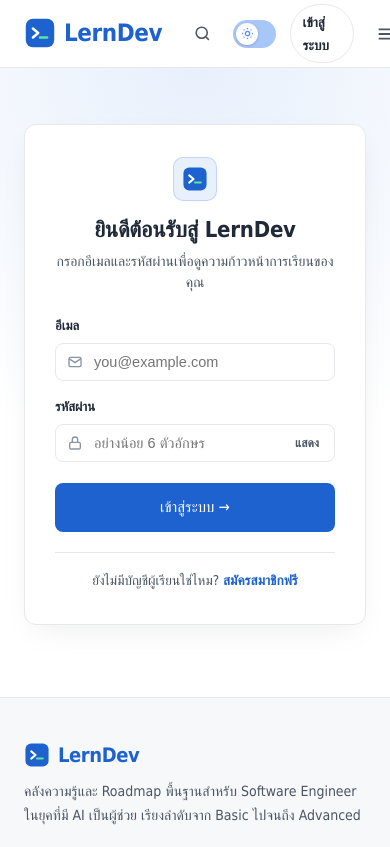
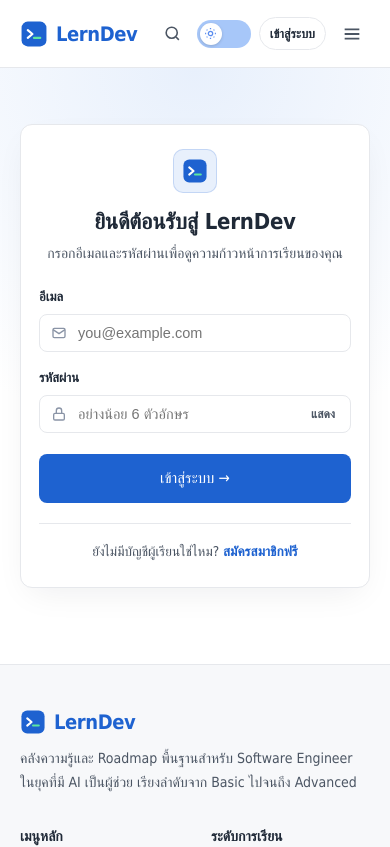
Before and after one commit to miterx112233-jpg/LernWeb, a Next.js app: page /login in a window 390 px wide. Shown: the top 847 px of the page. Built offline with nearby package versions, Linux system fonts and the light colour scheme; a web font is replaced by a local one.

Commit message:
เเก้บัคของจบ ไอเเพท โทรศัพท์

```diff
--- a/src/app/globals.css
+++ b/src/app/globals.css
@@ -52,7 +52,7 @@
 }
 
 *, *::before, *::after { box-sizing: border-box; }
-html { scroll-behavior: smooth; }
+html { scroll-behavior: smooth; overflow-x: clip; }
 body {
   margin: 0;
   background: var(--bg);
@@ -61,6 +61,7 @@ body {
   font-size: 16px;
   line-height: 1.7;
   -webkit-font-smoothing: antialiased;
+  overflow-x: clip;
   transition: background 0.2s, color 0.2s;
 }
 a { color: inherit; text-decoration: none; }
@@ -70,7 +71,12 @@ h1, h2, h3, h4 { margin: 0; line-height: 1.35; }
 p { margin: 0; }
 ul, ol { margin: 0; padding: 0; list-style: none; }
 
-.container { max-width: var(--container); margin: 0 auto; padding: 0 24px; }
+.container {
+  max-width: var(--container);
+  width: 100%;
+  margin-inline: auto;
+  padding-inline: clamp(20px, 4.5vw, 40px);
+}
 .muted { color: var(--muted); }
 .text2 { color: var(--text2); }
 .brand { color: var(--brand); }
@@ -131,13 +137,13 @@ ul, ol { margin: 0; padding: 0; list-style: none; }
   min-width: 270px; padding: 8px;
   background: var(--surface); border: 1px solid var(--border); border-radius: 10px;
   box-shadow: 0 12px 32px rgba(15, 23, 42, 0.1);
-  opacity: 0; visibility: hidden; transform: translateY(6px);
+  opacity: 0; visibility: hidden; pointer-events: none; transform: translateY(6px);
   transition: all 0.15s;
 }
-.nav__item.is-open .dropdown { opacity: 1; visibility: visible; transform: none; }
+.nav__item.is-open .dropdown { opacity: 1; visibility: visible; pointer-events: auto; transform: none; }
 .dropdown--mega {
-  width: 720px;
-  left: -90px;
+  width: min(720px, calc(100vw - 48px));
+  left: -60px;
   padding: 0;
   overflow: hidden;
 }
@@ -349,26 +355,38 @@ ul, ol { margin: 0; padding: 0; list-style: none; }
 /* =========================================================
    HOME PAGE
    ========================================================= */
-.hero { padding: 60px 0 76px; display: grid; grid-template-columns: 1.05fr 1fr; gap: 52px; align-items: start; }
+.hero {
+  padding-top: 56px;
+  padding-bottom: 72px;
+  display: grid;
+  grid-template-columns: minmax(0, 1.05fr) minmax(0, 1fr);
+  gap: clamp(28px, 4vw, 52px);
+  align-items: center;
+}
 .hero__eyebrow { font-size: 14px; color: var(--muted); }
-.hero__title { margin-top: 14px; font-size: 40px; line-height: 1.32; font-weight: 700; }
-.hero__p { margin-top: 18px; font-size: 16.5px; line-height: 1.85; color: var(--text2); max-width: 520px; }
+.hero__title {
+  margin-top: 14px;
+  font-size: clamp(28px, 3.2vw, 40px);
+  line-height: 1.35;
+  font-weight: 700;
+}
+.hero__p { margin-top: 18px; font-size: 16px; line-height: 1.85; color: var(--text2); max-width: 520px; }
 .hero__p + .hero__p { margin-top: 12px; }
 .hero__cta { margin-top: 28px; display: flex; align-items: center; gap: 20px; flex-wrap: wrap; }
 
-.review { border: 1px solid var(--border); border-radius: var(--radius); overflow: hidden; background: var(--surface); font-size: 14px; }
+.review { border: 1px solid var(--border); border-radius: var(--radius); overflow: hidden; background: var(--surface); font-size: 14px; max-width: 100%; }
 .review__head { display: flex; justify-content: space-between; padding: 10px 16px; border-bottom: 1px solid var(--border); background: var(--bg2); font-size: 13px; }
 .review__file { font-family: var(--mono); color: var(--text2); }
 .review__code { font-family: var(--mono); font-size: 13px; line-height: 1.9; background: var(--code); padding: 6px 0; overflow-x: auto; }
 .review__line { display: flex; white-space: pre; }
 .review__line .ln { width: 40px; text-align: right; padding-right: 12px; color: var(--muted); user-select: none; flex-shrink: 0; }
-.review__line .code { padding-left: 8px; }
+.review__line .code { padding-left: 8px; padding-right: 12px; }
 .review__line.is-bad { background: var(--danger-soft); }
 .review__comment { display: flex; gap: 12px; padding: 16px; border-top: 1px solid var(--border); }
 .avatar { width: 32px; height: 32px; flex-shrink: 0; border-radius: 50%; display: grid; place-items: center; font-size: 12px; font-weight: 600; background: var(--brand-soft); color: var(--brand); }
 .review__note { padding: 10px 16px; border-top: 1px solid var(--border); background: var(--bg2); font-size: 13px; color: var(--text2); }
 
-.why { display: grid; grid-template-columns: 320px 1fr; gap: 48px; }
+.why { display: grid; grid-template-columns: minmax(240px, 300px) minmax(0, 1fr); gap: clamp(24px, 4vw, 48px); }
 .why__list li { display: grid; grid-template-columns: 48px 1fr; padding: 20px 0; border-bottom: 1px solid var(--border); }
 .why__list li:first-child { padding-top: 0; }
 .why__list li:last-child { border-bottom: 0; }
@@ -384,7 +402,7 @@ ul, ol { margin: 0; padding: 0; list-style: none; }
 .table tr:last-child td { border-bottom: 0; }
 .table th + th, .table td + td { border-left: 1px solid var(--border); }
 
-.levels { display: grid; grid-template-columns: repeat(3, 1fr); gap: 24px; }
+.levels { display: grid; grid-template-columns: repeat(3, minmax(0, 1fr)); gap: 22px; }
 .level-box { background: var(--surface); border: 1px solid var(--border); border-radius: var(--radius); overflow: hidden; }
 .level-box__head { padding: 20px 20px 16px; border-bottom: 1px solid var(--border); }
 .level-box__label { font-size: 12px; font-weight: 700; letter-spacing: 0.4px; }
@@ -396,9 +414,9 @@ ul, ol { margin: 0; padding: 0; list-style: none; }
 .level-box .check { color: var(--basic); font-weight: 700; }
 .c-basic { color: var(--basic); } .c-intermediate { color: var(--inter); } .c-advanced { color: var(--adv); }
 
-@media (max-width: 900px) {
-  .hero { grid-template-columns: 1fr; gap: 40px; padding-top: 36px; }
-  .hero__title { font-size: 31px; }
+@media (max-width: 960px) {
+  .hero { grid-template-columns: 1fr; gap: 36px; padding-top: 36px; padding-bottom: 48px; }
+  .hero__p { max-width: 100%; }
   .why { grid-template-columns: 1fr; gap: 24px; }
   .levels { grid-template-columns: 1fr; }
 }
@@ -464,7 +482,7 @@ ul, ol { margin: 0; padding: 0; list-style: none; }
 /* =========================================================
    LESSON DETAIL PAGE (ถอดแบบภาพ 9Expert)
    ========================================================= */
-.lesson { padding: 28px 0 80px; }
+.lesson { padding-top: 28px; padding-bottom: 80px; }
 .lesson__layout { display: grid; grid-template-columns: minmax(0, 1fr) 295px; gap: 40px; align-items: start; }
 .lesson__caption { margin-top: 12px; font-size: 13.5px; color: var(--muted); }
 .lesson__title { margin-top: 22px; font-size: 30px; font-weight: 700; line-height: 1.38; color: var(--text); }
@@ -677,7 +695,7 @@ ul, ol { margin: 0; padding: 0; list-style: none; }
    FOOTER + FAB
    ========================================================= */
 .footer { background: var(--bg2); border-top: 1px solid var(--border); }
-.footer__inner { padding: 40px 24px; display: grid; grid-template-columns: 2fr 1fr 1fr; gap: 32px; font-size: 14px; }
+.footer__inner { padding-top: 40px; padding-bottom: 40px; display: grid; grid-template-columns: 2fr 1fr 1fr; gap: 32px; font-size: 14px; }
 .footer__about { margin-top: 8px; color: var(--text2); max-width: 360px; }
 .footer h4 { font-size: 14px; font-weight: 600; margin-bottom: 8px; }
 .footer li { margin-bottom: 6px; color: var(--text2); }
@@ -1925,6 +1943,182 @@ ul, ol { margin: 0; padding: 0; list-style: none; }
   display: block;
 }
 
+/* =========================================================
+   MOBILE PHONE RESPONSIVE POLISH (<= 640px & <= 480px)
+   ========================================================= */
+.nav__user-btn {
+  white-space: nowrap;
+}
+
+@media (max-width: 640px) {
+  .section {
+    padding: 44px 0;
+  }
+  .section-title {
+    font-size: 22px;
+  }
+  .page-head {
+    padding: 30px 0 24px;
+  }
+  .page-head h1 {
+    font-size: 25px;
+  }
+
+  /* Navbar บนจอมือถือ: ลดระยะห่างปุ่มด้านขวาไม่ให้เบียดโลโก้ */
+  .nav__inner {
+    gap: 10px;
+  }
+  .logo {
+    font-size: 20px;
+  }
+  .logo__mark {
+    width: 28px;
+    height: 28px;
+  }
+  .nav__actions {
+    gap: 8px;
+  }
+  .nav__user-btn {
+    padding: 5px 10px;
+    font-size: 12.5px;
+  }
+
+  /* แบนเนอร์กราฟิกบทเรียนบนจอมือถือ: ป้องกันตัวหนังสือซ้อนทับกันในกรอบ 16:9 */
+  .banner:not(.banner--cover):not(.banner--sm) {
+    aspect-ratio: 16 / 10;
+    min-height: 200px;
+  }
+  .banner:not(.banner--cover):not(.banner--sm) .banner__cat {
+    font-size: 10.5px;
+    padding: 3px 9px;
+  }
+  .banner:not(.banner--cover):not(.banner--sm) .banner__logo,
+  .banner:not(.banner--cover):not(.banner--sm) .banner__by,
+  .banner:not(.banner--cover):not(.banner--sm) .banner__slogan {
+    display: none;
+  }
+  .banner:not(.banner--cover):not(.banner--sm) .banner__text {
+    top: auto;
+    bottom: 10%;
+    transform: none;
+    max-width: 72%;
+  }
+  .banner:not(.banner--cover):not(.banner--sm) .banner__key {
+    font-size: clamp(24px, 6.5vw, 34px);
+  }
+  .banner:not(.banner--cover):not(.banner--sm) .banner__sub {
+    font-size: 13.5px;
+    margin-top: 4px;
+  }
+  .banner:not(.banner--cover):not(.banner--sm) .banner__tagline {
+    font-size: 12px;
+    margin-top: 3px;
+    display: -webkit-box;
+    -webkit-line-clamp: 2;
+    -webkit-box-orient: vertical;
+    overflow: hidden;
+  }
+  .banner:not(.banner--cover):not(.banner--sm) .banner__art {
+    width: 30%;
+    opacity: 0.7;
+    right: 3%;
+  }
+
+  /* Roadmap Step Card บนมือถือ */
+  .steps {
+    padding-left: 34px;
+  }
+  .step__dot {
+    left: -34px;
+    width: 28px;
+    height: 28px;
+    font-size: 11.5px;
+  }
+  .step__card {
+    padding: 16px;
+  }
+  .step__side {
+    flex-wrap: wrap;
+    justify-content: space-between;
+  }
+
+  /* ปุ่มเปลี่ยนบทเรียนก่อนหน้า/ถัดไป เรียง 1 คอลัมน์บนมือถือ */
+  .pager {
+    grid-template-columns: 1fr;
+    gap: 10px;
+  }
+  .pager .next {
+    grid-column: 1;
+    text-align: left;
+  }
+
+  /* แบบทดสอบท้ายบท (Quiz) บนมือถือ: ปุ่มกดเต็มความกว้าง กดง่ายด้วยนิ้วโป้ง */
+  .quiz-card__head {
+    padding: 16px;
+  }
+  .quiz-card__title {
+    font-size: 17.5px;
+  }
+  .quiz-stepper {
+    padding: 12px 16px;
+    gap: 6px;
+  }
+  .quiz-stage {
+    padding: 16px;
+  }
+  .quiz-stage__meta {
+    flex-direction: column;
+    align-items: flex-start;
+    gap: 4px;
+  }
+  .quiz-stage__q {
+    font-size: 16.5px;
+  }
+  .quiz-option {
+    padding: 12px;
+    gap: 10px;
+  }
+  .quiz-nav {
+    flex-direction: column-reverse;
+    align-items: stretch;
+  }
+  .quiz-nav > button,
+  .quiz-nav > div {
+    width: 100%;
+  }
+  .quiz-nav > div > button {
+    width: 100%;
+    justify-content: center;
+  }
+  .quiz-nav > button {
+    justify-content: center;
+  }
+
+  /* Tooltip คำศัพท์ในบทเรียนบนมือถือ: แสดงเป็นแถบลอยด้านล่างจอ ไม่ให้ล้นขอบซ้าย-ขวา */
+  .prose a.glossary-term::after {
+    position: fixed;
+    left: 16px;
+    right: 16px;
+    bottom: 20px;
+    width: auto;
+    max-width: none;
+    transform: translateY(6px);
+    z-index: 90;
+  }
+  .prose a.glossary-term:hover::after,
+  .prose a.glossary-term:focus::after {
+    transform: translateY(0);
+  }
+
+  /* การ์ดล็อกอินบนจอมือถือ */
+  .auth-stage {
+    padding: 28px 0 48px;
+  }
+  .auth-card--minimal {
+    padding: 24px 18px;
+  }
+}
+
 /* ปุ่มและหน้าต่างติดตั้งแอป (PWA Install UI) */
 .nav__install-btn {
   display: inline-flex;
--- a/src/app/page.tsx
+++ b/src/app/page.tsx
@@ -71,7 +71,7 @@ export default function HomePage() {
           <h1 className="hero__title">
             AI เขียนโค้ดให้เราได้แล้ว
             <br />
-            แต่คนที่ต้องเข้าใจ<span className="brand">ว่ามันถูกหรือผิด</span>
+            แต่คนที่ต้องเข้าใจ<span className="brand" style={{ whiteSpace: 'nowrap' }}>ว่ามันถูกหรือผิด</span>
             <br />
             ยังเป็นเรา
           </h1>
```
Also changed, not shown: 1 other file (tests, documents, lock files or other folders).
